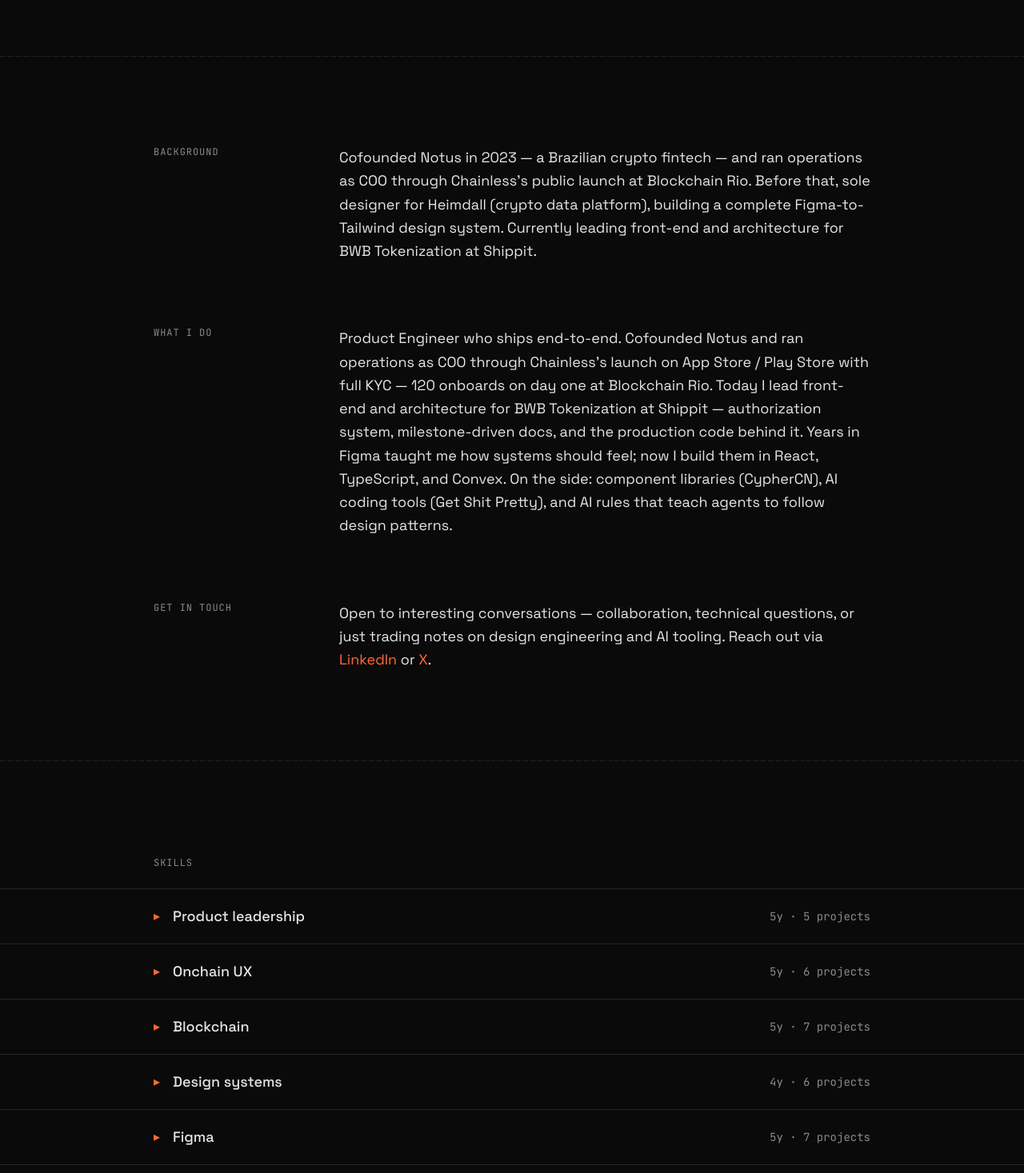
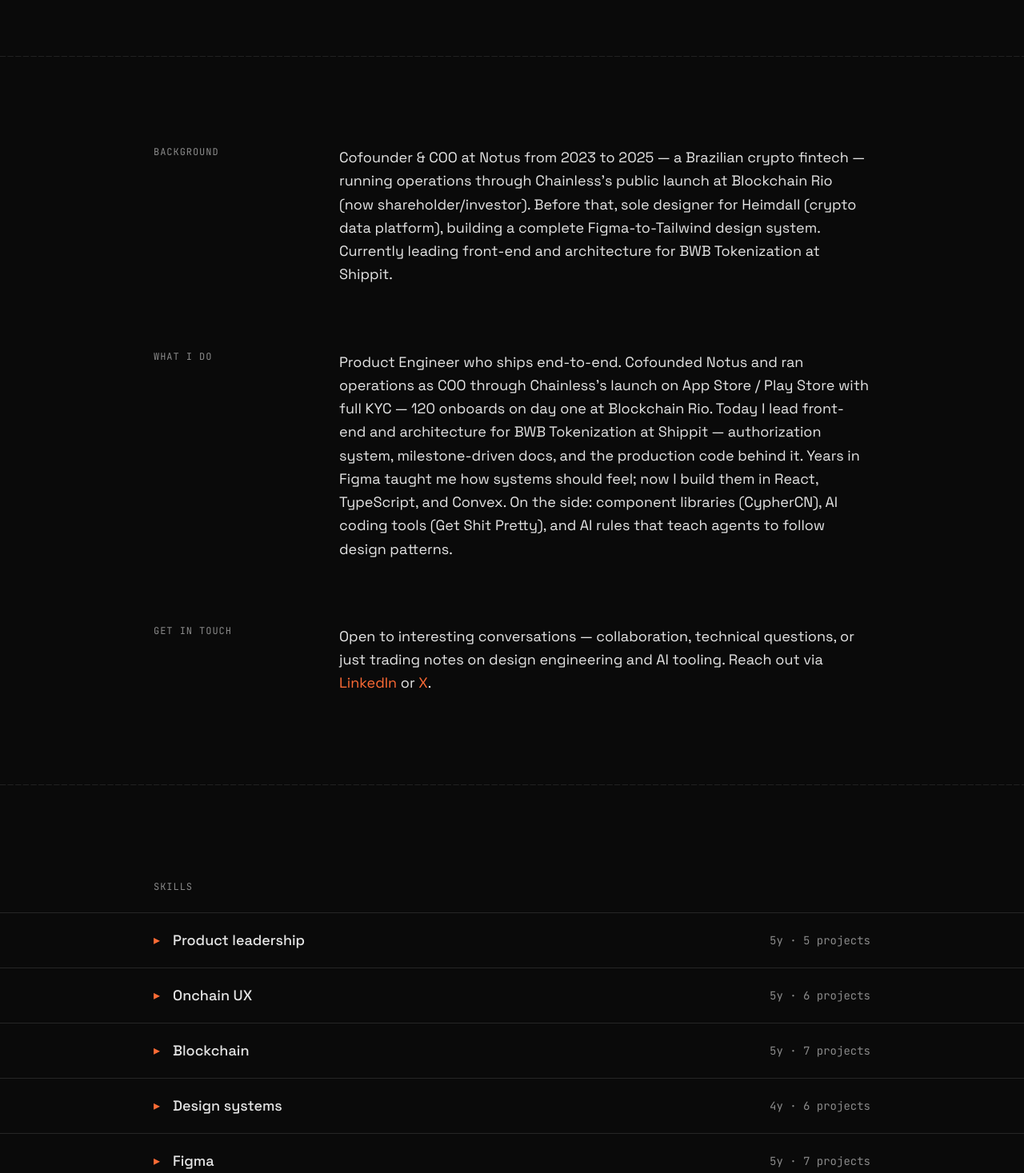
Before and after one commit to jubscodes/jubscodes.github.io, a Next.js app: page /about in a window 1280 px wide. Shown: the part 344-1811 px from the top of the page at 80% size. Built offline with nearby package versions, Linux system fonts and the light colour scheme.

Commit message:
about: Notus role = Cofounder & COO (2023-2025), now shareholder

```diff
--- a/app/about/page.tsx
+++ b/app/about/page.tsx
@@ -62,11 +62,11 @@ export default async function AboutPage() {
 
       <ContentBlock label="Background">
         <p>
-          Cofounded Notus in 2023 — a Brazilian crypto fintech — and ran operations as
-          COO through Chainless&apos;s public launch at Blockchain Rio. Before that, sole
-          designer for Heimdall (crypto data platform), building a complete Figma-to-Tailwind
-          design system. Currently leading front-end and architecture for BWB Tokenization
-          at Shippit.
+          Cofounder & COO at Notus from 2023 to 2025 — a Brazilian crypto fintech — running
+          operations through Chainless&apos;s public launch at Blockchain Rio (now
+          shareholder/investor). Before that, sole designer for Heimdall (crypto data
+          platform), building a complete Figma-to-Tailwind design system. Currently leading
+          front-end and architecture for BWB Tokenization at Shippit.
         </p>
       </ContentBlock>
 
--- a/content/skills.ts
+++ b/content/skills.ts
@@ -18,7 +18,7 @@ export const skills: Skill[] = [
     years: 5,
     projects: [
       { name: "Shippit · BWB Tokenization (product engineer)", href: "/projects/shippit/", period: "2025—" },
-      { name: "Notus Labs (Cofounder · Operations & Product)", period: "2023—25" },
+      { name: "Notus Labs (Cofounder & COO)", period: "2023—25" },
       { name: "Chainless (Operations · COO)", href: "/projects/chainless/", period: "2023—24" },
       { name: "Florianópolis Urban Planning Platform", period: "2023" },
       { name: "Luxy (Cofounder · Project Leader)", href: "/projects/luxy/", period: "2021—22" },
```
